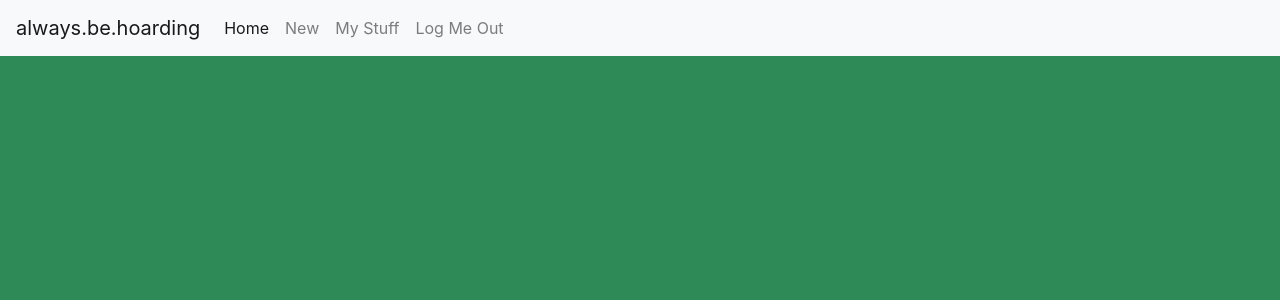
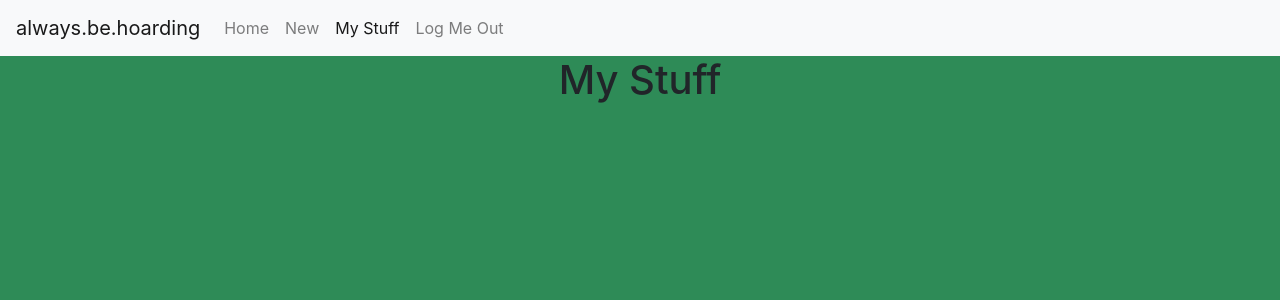
Before and after one commit to MLogan1998/react-hoarder, a React (Create React App) app: page /mystuff in a window 1280 px wide. Before the commit this address led to /home. Shown: the top 300 px of the page. Built offline with nearby package versions, Linux system fonts and the light colour scheme; no server answers; sample sign-in values are in the browser's storage.

Commit message:
fixed routing

```diff
--- a/src/App/App.js
+++ b/src/App/App.js
@@ -62,9 +62,9 @@ class App extends React.Component {
             <NavBar authed={authed} />
             <div className="container">
               <Switch>
-                {/* <PrivateRoute path="/home" component={Home} authed={authed} />
+                <PrivateRoute path="/home" component={Home} authed={authed} />
                 <PrivateRoute path="/new" component={New} authed={authed} />
-                <PrivateRoute path="/mystuff" component={MyStuff} authed={authed} /> */}
+                <PrivateRoute path="/mystuff" component={MyStuff} authed={authed} />
                 <PublicRoute path="/auth" component={Auth} authed={authed} />
                 <Redirect from="*" to="/home"/>
               </Switch>
--- a/src/pages/Home/Home.js
+++ b/src/pages/Home/Home.js
@@ -10,4 +10,4 @@ class Home extends React.Component {
   }
 }
 
-export default { Home };
+export default Home;
--- a/src/pages/MyStuff/MyStuff.js
+++ b/src/pages/MyStuff/MyStuff.js
@@ -8,4 +8,4 @@ class MyStuff extends React.Component {
   }
 }
 
-export default { MyStuff };
+export default MyStuff;
--- a/src/pages/New/New.js
+++ b/src/pages/New/New.js
@@ -8,4 +8,4 @@ class New extends React.Component {
   }
 }
 
-export default { New };
+export default New;
```
